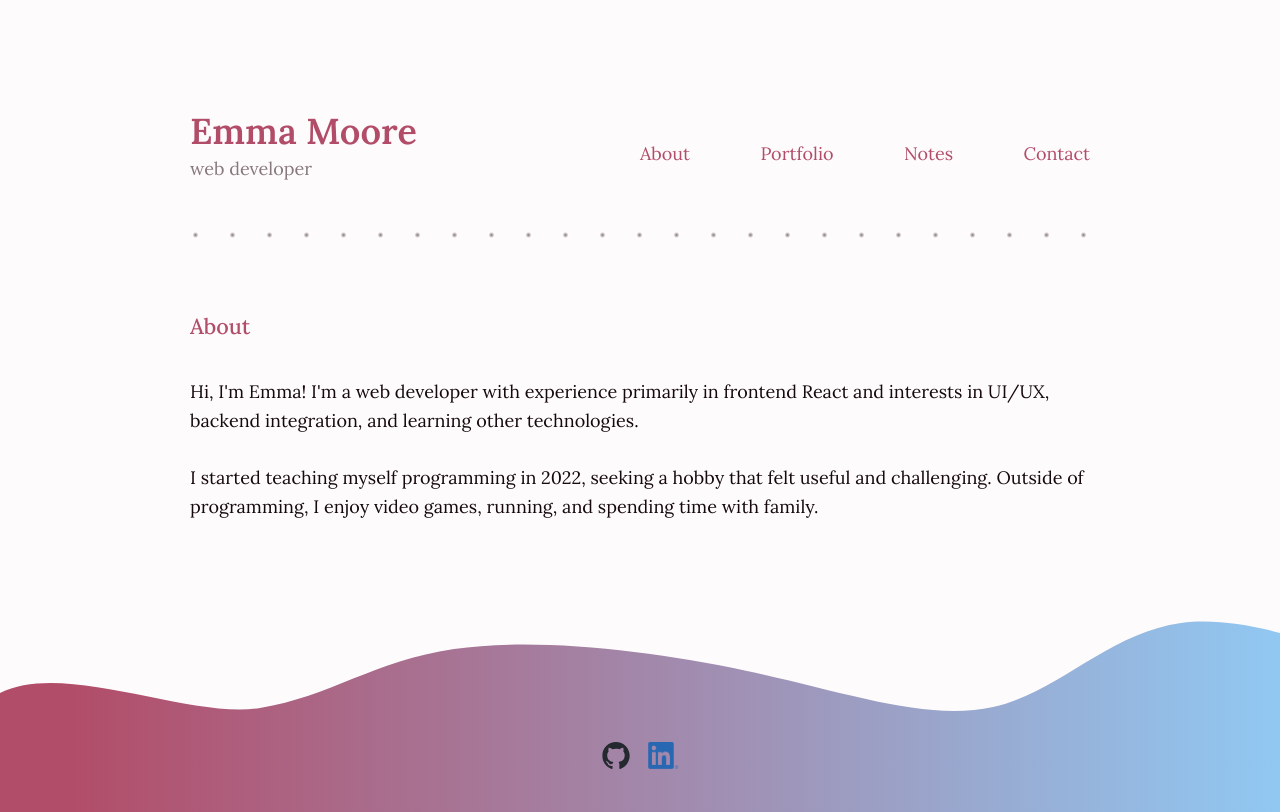
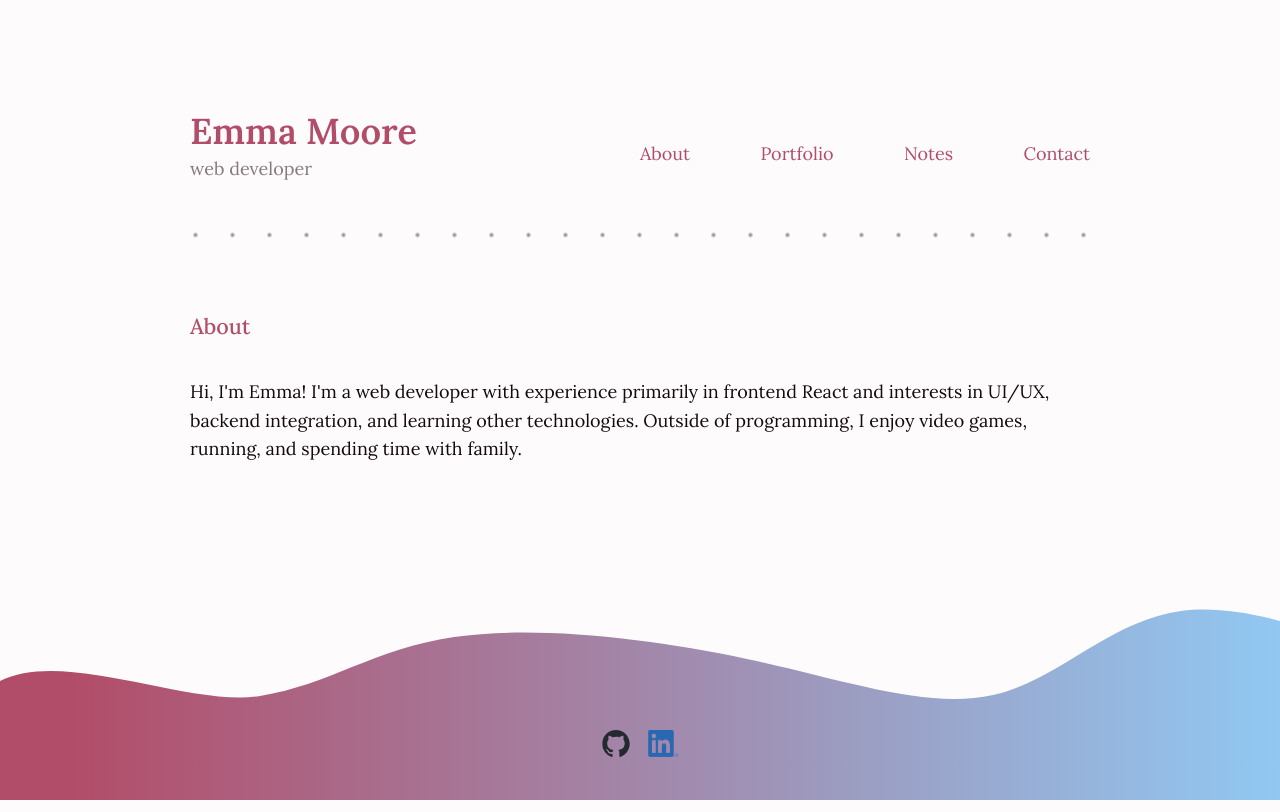
Before and after one commit to emoore29/My-Portfolio, a Next.js app: page /about in a window 1280 px wide. Built offline with nearby package versions, Linux system fonts and the light colour scheme.

Commit message:
extracted jsx from layout into separate components for cleanliness

```diff
--- /dev/null
+++ b/components/footer.js
@@ -0,0 +1,28 @@
+import styles from "../styles/layout.module.css";
+import GhIcon from "./icons/gitHubIcon";
+import Image from "next/image";
+
+export default function Footer() {
+  return (
+    <footer className={styles.socialsFooter}>
+      {/* <WaveSvg /> */}
+      <section className={styles.logoSection}>
+        <a target="_blank" href="https://github.com/AthenasCode">
+          <GhIcon />
+        </a>
+        <a
+          href="https://www.linkedin.com/in/emma-moore-063608b0/"
+          target="_blank"
+        >
+          <Image
+            className={styles.socialsImg}
+            src="/images/LI-In-Bug.png"
+            height={27}
+            width={30}
+            alt="Linkedin icon"
+          />
+        </a>
+      </section>
+    </footer>
+  );
+}
--- a/components/layout.js
+++ b/components/layout.js
@@ -10,23 +10,19 @@ import moonIcon from "../public/images/night-mode.svg";
 import { lora } from "../styles/fonts";
 import MenuIcon from "./icons/menuIcon";
 import GhIcon from "./icons/gitHubIcon";
-import WaveSvg from "./icons/waveSvg";
+import Navigation from "./navigation";
+import MobileNavigation from "./mobileNavigation";
+import Footer from "./footer";
 
 const name = "Emma Moore";
 export const siteTitle = "Emma Moore - Web Developer";
 
 export default function Layout({ children, home }) {
-  // children are shown in <main> so whenever components/pages are nested inside <Layout></Layout> they are displayed there (between the header and footer)
   const [isOpen, setIsOpen] = useState(false);
-  // const [dayMode, setDayMode] = useState(true); // dark/light mode for future implementation
 
   const toggleMenu = () => {
     setIsOpen(!isOpen);
   };
-
-  // const toggleDayMode = () => {
-  //   setDayMode(!dayMode);
-  // }; // dark/light mode for future implementation
 
   return (
     <>
@@ -53,106 +49,11 @@ export default function Layout({ children, home }) {
           >
             web developer
           </p>
-
-          <nav className={styles.navBar}>
-            <ul className={styles.navList}>
-              <li>
-                <Link href="/about">About</Link>
-              </li>
-              <li>
-                <Link href="/portfolio">Portfolio</Link>
-              </li>
-              <li>
-                <Link href="/notes">Notes</Link>
-              </li>
-              <li>
-                <Link href="/contact">Contact</Link>
-              </li>
-            </ul>
-          </nav>
-          {/* Mobile nav button displays <768px */}
-          <div className={styles.mobileNav}>
-            <button>
-              <MenuIcon toggleMenu={toggleMenu} />
-              {/* <Image
-                  onClick={toggleMenu}
-                  priority
-                  src={menuIcon}
-                  alt="Menu button"
-                  width="35"
-                  height="35"
-                /> */}
-            </button>
-            {isOpen && (
-              <nav className={styles.mobileNavList}>
-                <ul>
-                  <li>
-                    <Link onClick={toggleMenu} href="/about">
-                      About
-                    </Link>
-                  </li>
-                  <li>
-                    <Link onClick={toggleMenu} href="/portfolio">
-                      Portfolio
-                    </Link>
-                  </li>
-                  <li>
-                    <Link onClick={toggleMenu} href="/notes">
-                      Notes
-                    </Link>
-                  </li>
-                  <li>
-                    <Link onClick={toggleMenu} href="/contact">
-                      Contact
-                    </Link>
-                  </li>
-                </ul>
-              </nav>
-            )}
-          </div>
-          {/* <button className={styles.nightModeToggler}>
-              {dayMode ? (
-                <Image
-                  onClick={toggleDayMode}
-                  priority
-                  src={sunIcon}
-                  alt="Day/night mode toggle"
-                  width="35"
-                  height="35"
-                />
-              ) : (
-                <Image
-                  onClick={toggleDayMode}
-                  priority
-                  src={moonIcon}
-                  alt="Day/night mode toggle"
-                  width="35"
-                  height="35"
-                />
-              )}
-            </button> */}
+          <Navigation />
+          <MobileNavigation isOpen={isOpen} toggleMenu={toggleMenu} />
         </header>
         <main className={styles.content}>{children}</main>
-        <footer className={styles.socialsFooter}>
-          {/* <WaveSvg /> */}
-          <section className={styles.logoSection}>
-            <a target="_blank" href="https://github.com/AthenasCode">
-              <GhIcon />
-            </a>
-            <a
-              href="https://www.linkedin.com/in/emma-moore-063608b0/"
-              target="_blank"
-            >
-              <Image
-                className={styles.socialsImg}
-                src="/images/LI-In-Bug.png"
-                height={27}
-                width={30}
-                alt="Linkedin icon"
-              />
-            </a>
-          </section>
-        </footer>
+        <Footer />
       </div>
     </>
   );
--- /dev/null
+++ b/components/mobileNavigation.js
@@ -0,0 +1,47 @@
+import styles from "../styles/layout.module.css";
+import Link from "next/link";
+import MenuIcon from "./icons/menuIcon";
+
+export default function MobileNavigation({ toggleMenu, isOpen }) {
+  return (
+    <div className={styles.mobileNav}>
+      <button>
+        <MenuIcon toggleMenu={toggleMenu} />
+        {/* <Image
+                  onClick={toggleMenu}
+                  priority
+                  src={menuIcon}
+                  alt="Menu button"
+                  width="35"
+                  height="35"
+                /> */}
+      </button>
+      {isOpen && (
+        <nav className={styles.mobileNavList}>
+          <ul>
+            <li>
+              <Link onClick={toggleMenu} href="/about">
+                About
+              </Link>
+            </li>
+            <li>
+              <Link onClick={toggleMenu} href="/portfolio">
+                Portfolio
+              </Link>
+            </li>
+            <li>
+              <Link onClick={toggleMenu} href="/notes">
+                Notes
+              </Link>
+            </li>
+            <li>
+              <Link onClick={toggleMenu} href="/contact">
+                Contact
+              </Link>
+            </li>
+          </ul>
+        </nav>
+      )}
+    </div>
+  );
+}
--- /dev/null
+++ b/components/navigation.js
@@ -0,0 +1,23 @@
+import styles from "../styles/layout.module.css";
+import Link from "next/link";
+
+export default function Navigation() {
+  return (
+    <nav className={styles.navBar}>
+      <ul className={styles.navList}>
+        <li>
+          <Link href="/about">About</Link>
+        </li>
+        <li>
+          <Link href="/portfolio">Portfolio</Link>
+        </li>
+        <li>
+          <Link href="/notes">Notes</Link>
+        </li>
+        <li>
+          <Link href="/contact">Contact</Link>
+        </li>
+      </ul>
+    </nav>
+  );
+}
--- a/pages/about.js
+++ b/pages/about.js
@@ -14,10 +14,8 @@ export default function About() {
       <p className={styles.aboutContent}>
         Hi, I'm Emma! I'm a web developer with experience primarily in frontend
         React and interests in UI/UX, backend integration, and learning other
-        technologies. <br />
-        <br />I started teaching myself programming in 2022, seeking a hobby
-        that felt useful and challenging. Outside of programming, I enjoy video
-        games, running, and spending time with family.
+        technologies. Outside of programming, I enjoy video games, running, and
+        spending time with family.
       </p>
     </Layout>
   );
--- a/styles/layout.module.css
+++ b/styles/layout.module.css
@@ -33,7 +33,7 @@
 For the first dot to align with the left of the container, it must be shifted left the amount of whitespace created by the background width:
 so the background width minus the radius of the dot, divided by 2 */
 
-@media (min-width: 768px) {
+@media (min-width: 1000px) {
   .header {
     padding: 2rem 0;
     margin: 4rem auto 1rem;
@@ -113,7 +113,7 @@ so the background width minus the radius of the dot, divided by 2 */
   margin: 0 auto 0;
 }
 
-@media (min-width: 768px) {
+@media (min-width: 1000px) {
   .content {
     padding: 2rem 0 5rem;
   }
```
